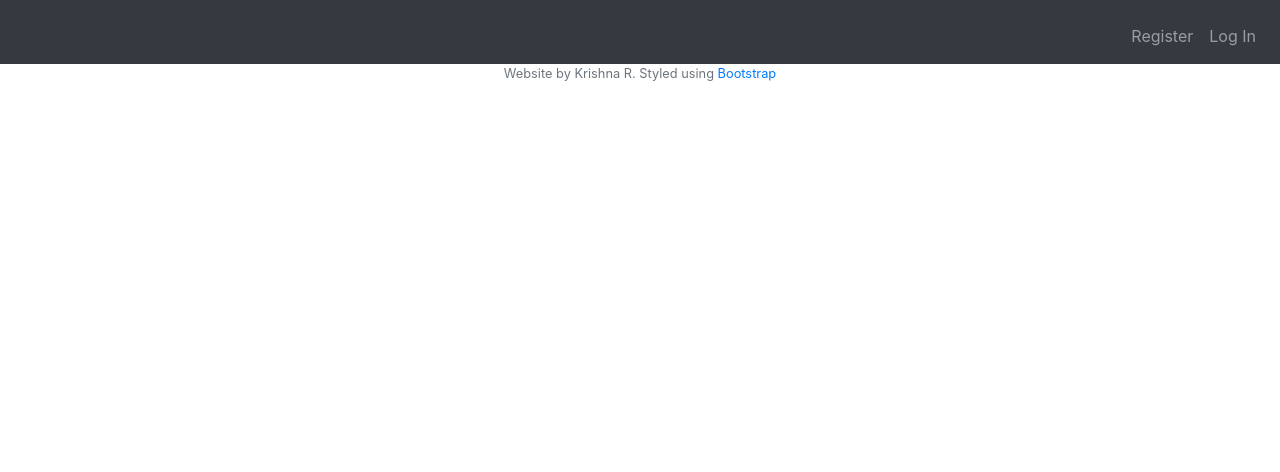
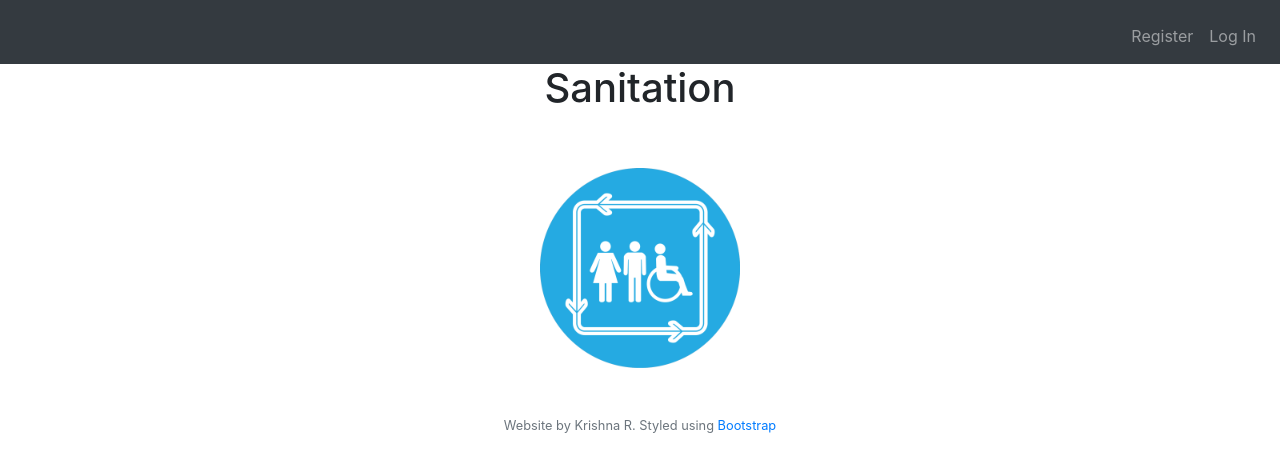
Before and after one commit to krishnarao22/Sanitation-Project, a Flask app: page / in a window 1280 px wide. Shown: the top 472 px of the page. Run offline with Flask 2, Linux system fonts and the light colour scheme; some libraries are stand-ins or nearby versions.

Commit message:
Added header and image to layout. Implemented delacc with partial success. account deleting with partial success, check application.py line 100 and fix. Created new file home.html to implement homepage-specific content

```diff
--- a/application.py
+++ b/application.py
@@ -31,7 +31,7 @@ db = SQL("sqlite:///sanitation.db")
 
 @app.route("/")
 def index():
-    return render_template("layout.html")
+    return render_template("home.html")
 
 @app.route("/register", methods=["GET"])
 def get_register():
@@ -48,6 +48,7 @@ def register():
     elif request.form.get("password")!=request.form.get("password_confirm"):
         return "Your passwords did not match!"
     else:
+        # Create user in SQL database
         pwhash = generate_password_hash(request.form.get("password"))
         rows = db.execute("SELECT * from users WHERE username = :username", username=request.form.get("username"))
         if len(rows) == 0:
@@ -67,6 +68,7 @@ def login():
         elif not request.form.get("password"):
             return("You must enter a password")
         else:
+            # Validate user
             rows = db.execute("SELECT * from users WHERE username = :username", username=request.form.get("username"))
             if len(rows) != 1 or not check_password_hash(rows[0]["hash"], request.form.get("password")):
                 return "Invalid username or password!"
@@ -77,3 +79,26 @@ def login():
 @app.route("/instr", methods=["GET"])
 def instr():
     return render_template("instructions.html")
+
+@app.route("/logout", methods=["GET"])
+def logout():
+
+    # Log the user out
+    session.clear()
+
+    # Return user to home page
+    return redirect("/")
+
+@app.route("/delacc", methods=["GET", "POST"])
+def delacc():
+    #Display delete page when requested
+    if request.method == "GET":
+        return render_template("delacc.html")
+    else:
+        if request.form.get("delacc") == "yes":
+
+            # NOT FUNCTIONAL
+            db.execute("DELETE FROM users WHERE id=:uid", uid=session["user_id"])
+            return redirect("/")
+        else:
+            return redirect("/")
--- a/static/stylesheet.css
+++ b/static/stylesheet.css
@@ -1 +1,6 @@
-/* first comment /
+.center{
+    margin-left: auto;
+    margin-right: auto;
+    display: block;
+
+}
--- /dev/null
+++ b/templates/home.html
@@ -0,0 +1,14 @@
+{% extends "layout.html" %}
+
+{% block title %}
+    Home
+{% endblock %}
+
+{% block main %}
+    <h1 style="text-align: center">
+        Sanitation
+    </h1>
+    <br><br>
+    <img src="/static/Sanitation_image_main.jpg" alt="Sanitation image" class="center" height="200px" width="200px">
+    <br><br>
+{% endblock %}
--- a/templates/layout.html
+++ b/templates/layout.html
@@ -40,7 +40,7 @@
                 </ul>
                 <ul class="navbar-nav ml-auto mt-2">
                     <li class="nav-item"><a class="nav-link" href="/logout">Log Out</a></li>
-                    <li class="nav-item" color="red"><a class="nav-link" href="/delete">Delete Account</a></li>
+                    <li class="nav-item" color="red"><a class="nav-link" href="/delacc">Delete Account</a></li>
                 </ul>
             {% else %}
                 <ul class="navbar-nav ml-auto mt-2">
```
Also changed, not shown: templates/delacc.html (added, +21 -0 lines), sanitation.db, static/Sanitation_image_main.jpg (added).
